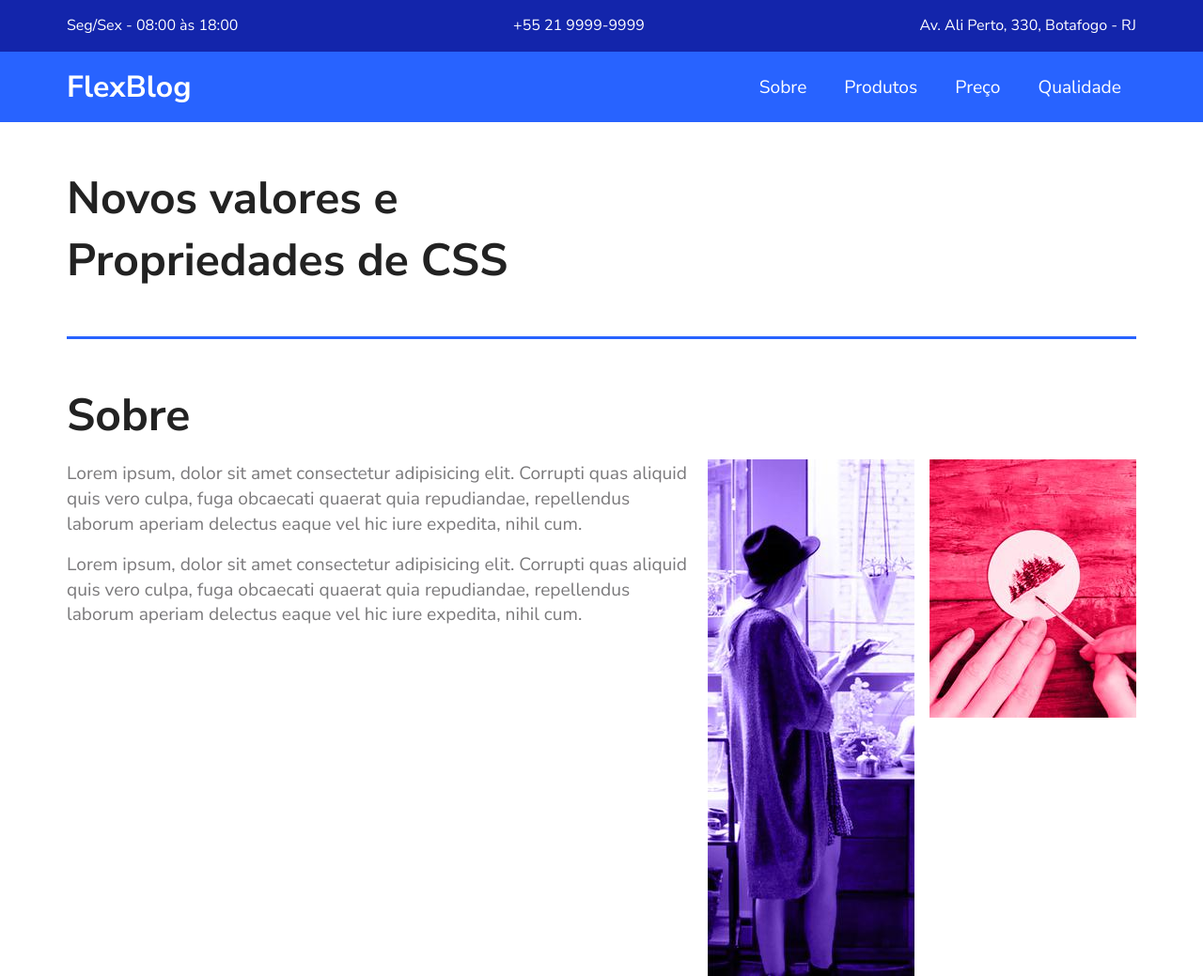
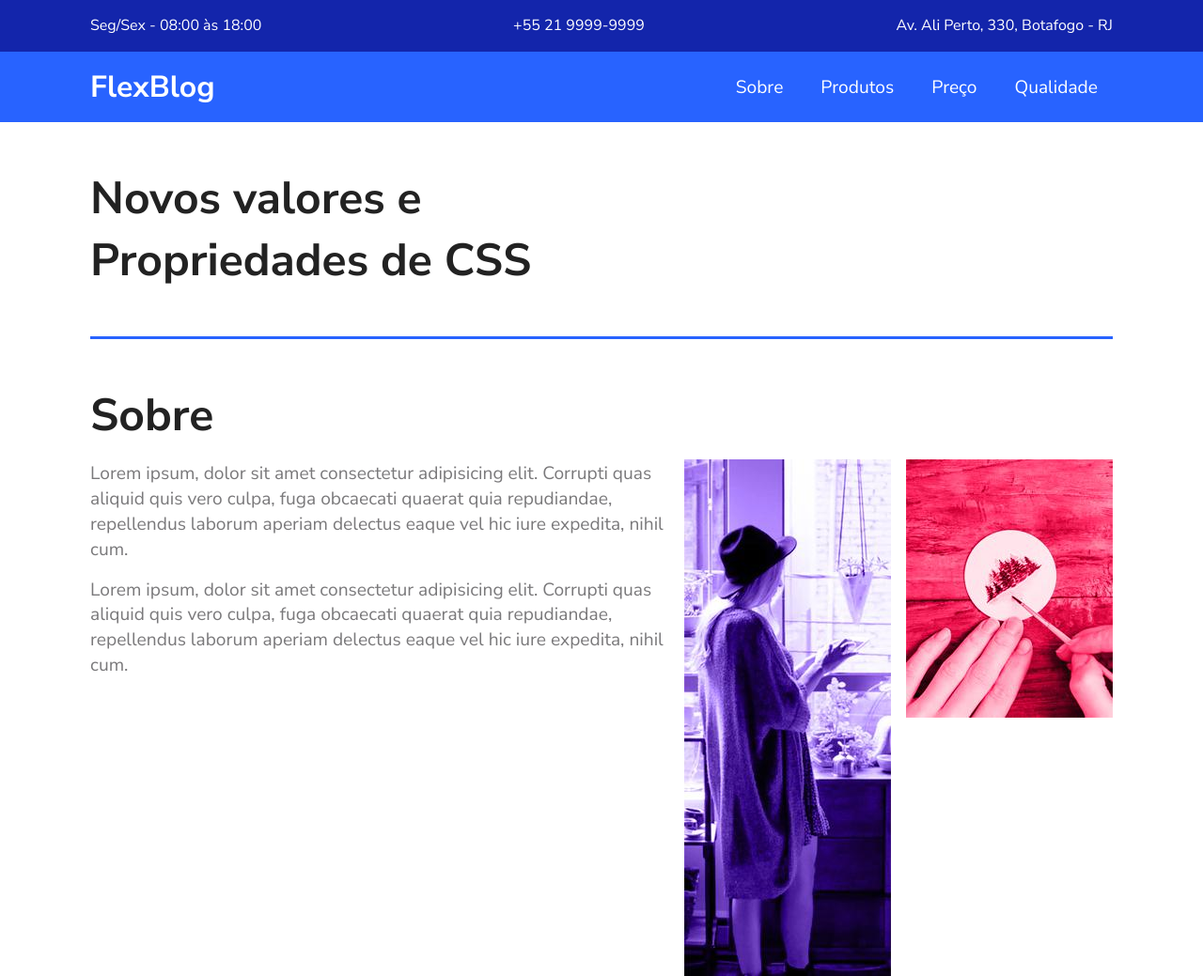
Before and after one commit to viniciusaraujoj/flexblog, a plain HTML site: page index.html in a window 1280 px wide. Shown: the top 1039 px of the page at 94% size. Drawn offline with Linux system fonts and the light colour scheme.

Commit message:
mudancas no global style center

```diff
--- a/main.css
+++ b/main.css
@@ -21,7 +21,7 @@ Global Styles
 }
 
 body {
-  font-family: 'Nunito Sans', sans-serif;
+  font-family: "Nunito Sans", sans-serif;
   color: #222;
 }
 
@@ -39,8 +39,15 @@ img {
 }
 
 .center {
+  width: 85vw;
   max-width: 1170px;
   margin: 0 auto;
+}
+
+@media screen and (max-width: 650px) {
+  .center {
+    width: 90vw;
+  }
 }
 
 /*
@@ -60,7 +67,7 @@ Super Info
   display: flex;
   flex-wrap: wrap;
   justify-content: space-between;
-  padding: 1rem;
+  padding: 1rem 0;
 }
 
 .superinfo a {
@@ -84,9 +91,7 @@ Menu
 }
 
 .menu {
-  /* max-width: 1170px;
-  margin: 0 auto; */
-  padding: 1rem;
+  padding: 1rem 0;
   display: flex;
   flex-wrap: wrap;
   justify-content: space-between;
@@ -146,7 +151,8 @@ Title
 */
 
 .title {
-  padding: 3rem 1rem 0 1rem;
+  /* padding: 3rem 1rem 0 1rem; */
+  padding-top: 3rem;
 }
 
 .title h1 {
@@ -160,7 +166,7 @@ Sobre
 */
 
 .sobre {
-  padding: 3rem 1rem;
+  padding: 3rem 0;
 }
 
 .sobre-container {
```
